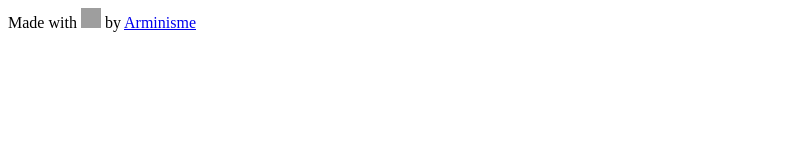
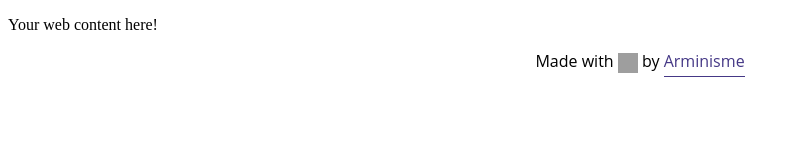
Before and after one commit to martajasa/footer-love, a plain HTML site: page index.html in a window 1280 px wide. Shown: the whole page, without its empty margins (0-799 px from the left). Drawn offline with Linux system fonts and the light colour scheme; files that its build step writes are made by us from their sources; grey boxes are pictures that could not be loaded.

Commit message:
Update index.html

```diff
--- a/index.html
+++ b/index.html
@@ -1,4 +1,20 @@
-<p class="footer-heart">
-  Made with <g-emoji class="g-emoji" alias="heart" fallback-src="https://github.githubassets.com/images/icons/emoji/unicode/2764.png">
-<img class="emoji" alt="heart" height="20" width="20" src="https://github.githubassets.com/images/icons/emoji/unicode/2764.png"></g-emoji> by <a href="https://armin.id">Arminisme</a>
-</p>
+<!DOCTYPE html>
+<html lang="en">
+<head>
+  <title>Made with Love by</title>
+  <meta charset="utf-8">
+  <meta name="viewport" content="width=device-width, initial-scale=1">
+  <link rel="stylesheet" href="css/style.css">
+</head>
+<body>
+<div class="container">
+   <div class="content">
+        <p>Your web content here!</p>
+   </div>
+     <p class="footer-heart">
+        Made with <g-emoji class="g-emoji" alias="heart" fallback-src="https://github.githubassets.com/images/icons/emoji/unicode/2764.png">
+        <img class="emoji" alt="heart" height="20" width="20" src="https://github.githubassets.com/images/icons/emoji/unicode/2764.png"></g-emoji> by <a href="https://armin.id">Arminisme</a>
+    </p>
+</div>
+</body>
+</html>
```
